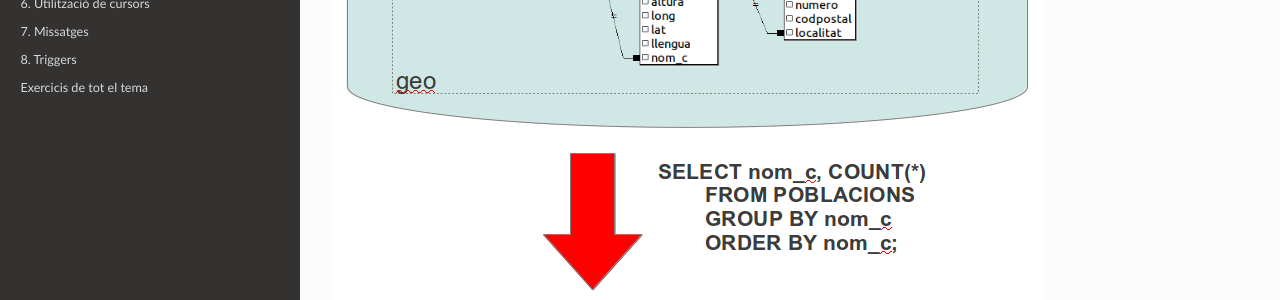
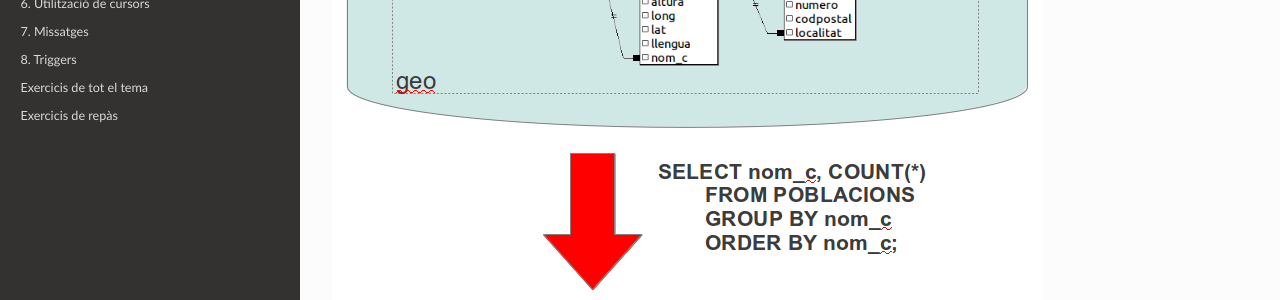
Before and after one commit to asalvadorc/BBDD_PostgrePLSQL, an MkDocs documentation site: the page built from docs/index.md, in a window 1280 px wide. Shown: the part 390-690 px from the top of the page. Built offline with MkDocs 1.6.1, drawn with Linux system fonts in a browser that asks for light colours; nearby versions of some CDN libraries.

Commit message:
Uncomment exercises review section in mkdocs.yml

```diff
--- a/mkdocs.yml
+++ b/mkdocs.yml
@@ -32,4 +32,4 @@ nav:
     - 8. Triggers: 8_triggers.md
     ## - 9. Creació d'altres objectes basats en funcions: 9_creaci_daltres_objectes_basats_en_funcions.md
     - Exercicis de tot el tema: exercicis_de_tot_el_tema.md
-    ##  - Exercicis de repàs: exercicis_repas.md
+    - Exercicis de repàs: exercicis_repas.md
```
